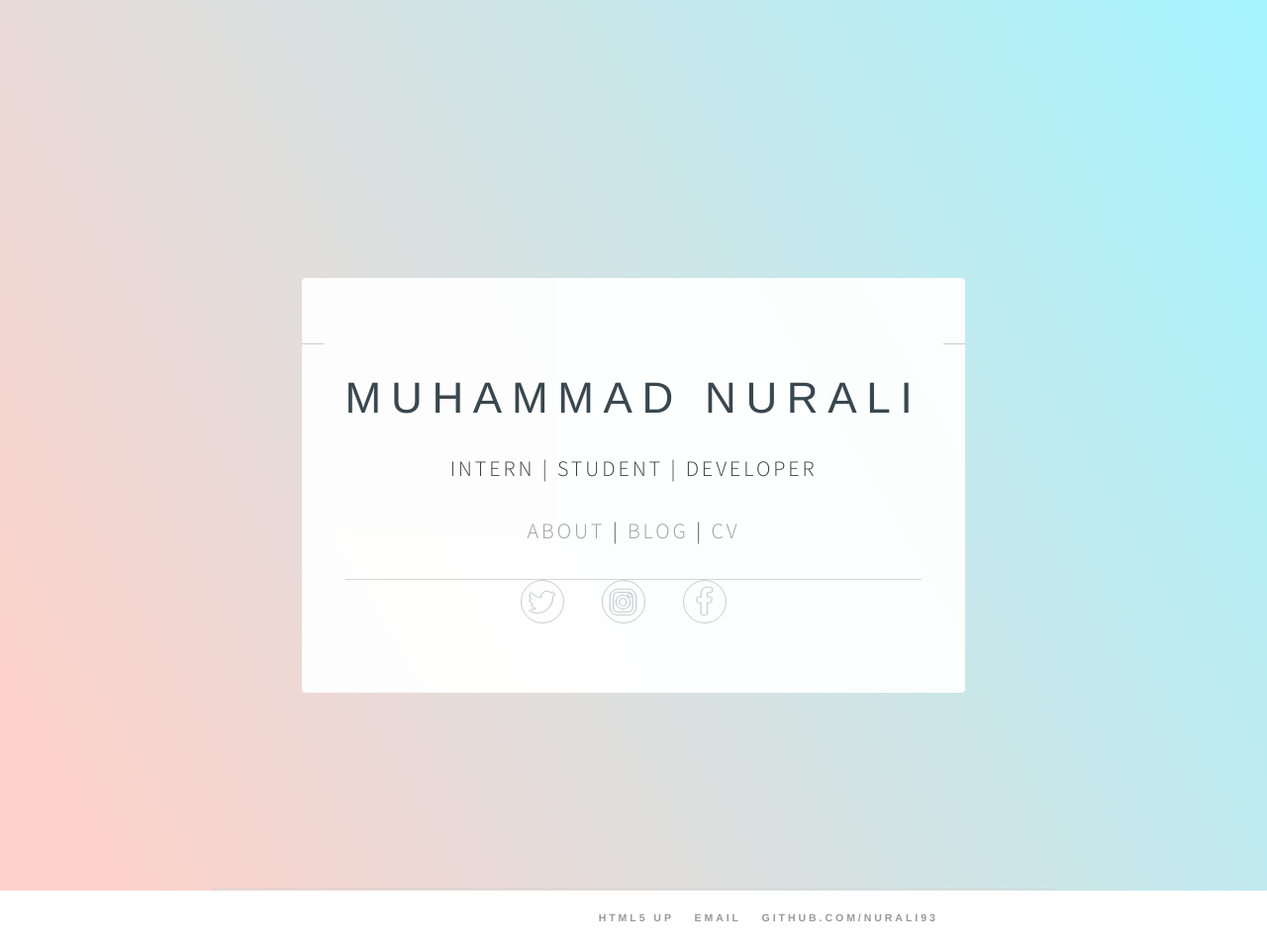
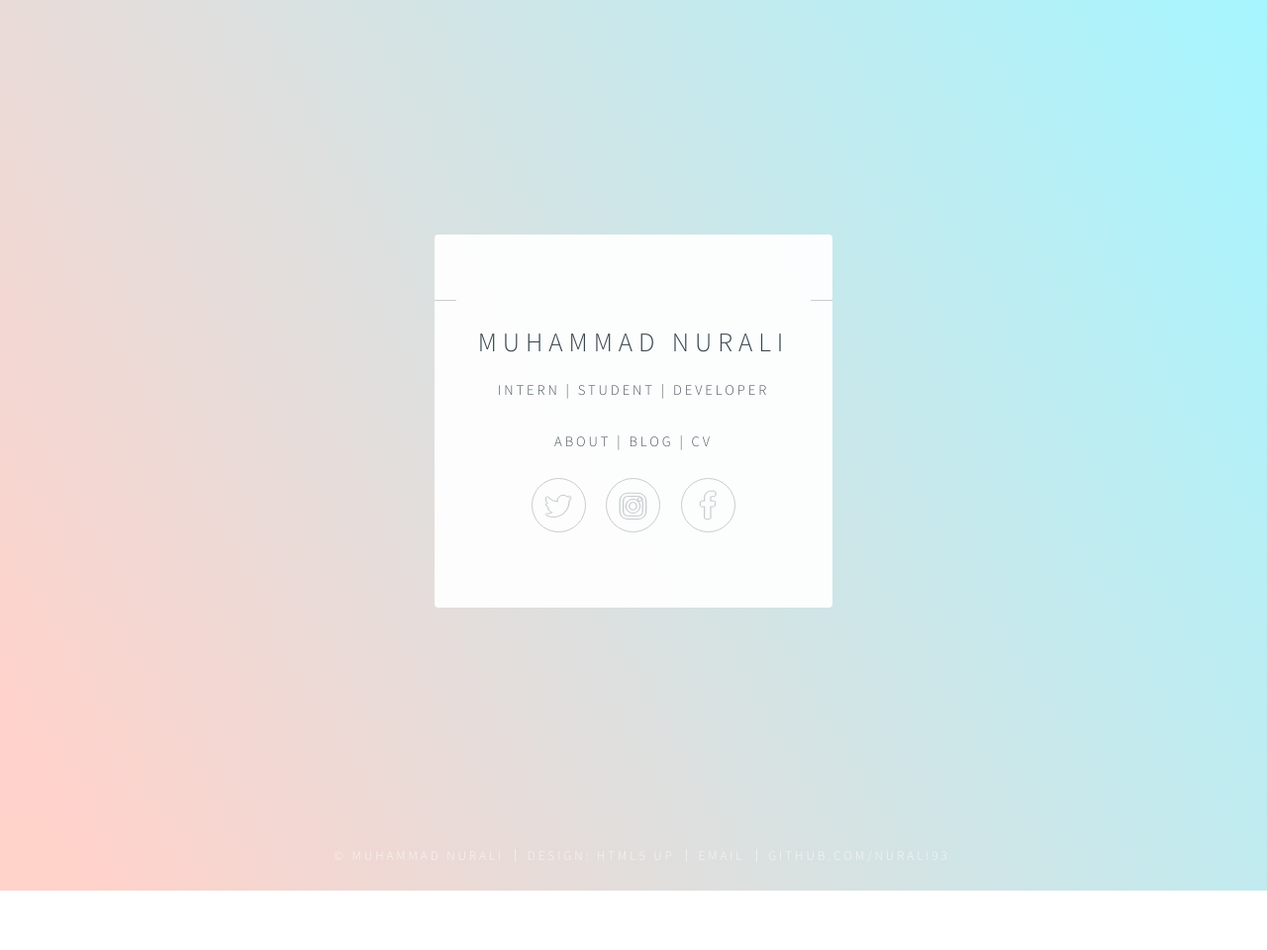
Before and after one commit to nurali93/nurali93.github.io-v1, a Jekyll site: the page built from index.html, in a window 1280 px wide. Shown: the whole page at 99% size. Built offline with Jekyll 4.4.1, drawn with Linux system fonts in a browser that asks for light colours; after the commit the page ends 900 px from its top, so only the background shows below that.

Commit message:
update head.html

```diff
--- a/_includes/head.html
+++ b/_includes/head.html
@@ -4,7 +4,7 @@
 
   <!-- link to main stylesheet -->
   <link rel="stylesheet" type="text/css" href="/css/main.css">
-  <link rel="stylesheet" type="text/css" href="/css/style.css">
+  <!-- link rel="stylesheet" type="text/css" href="/css/style.css"-->
 
   {% include analytics.html %}
 
```
